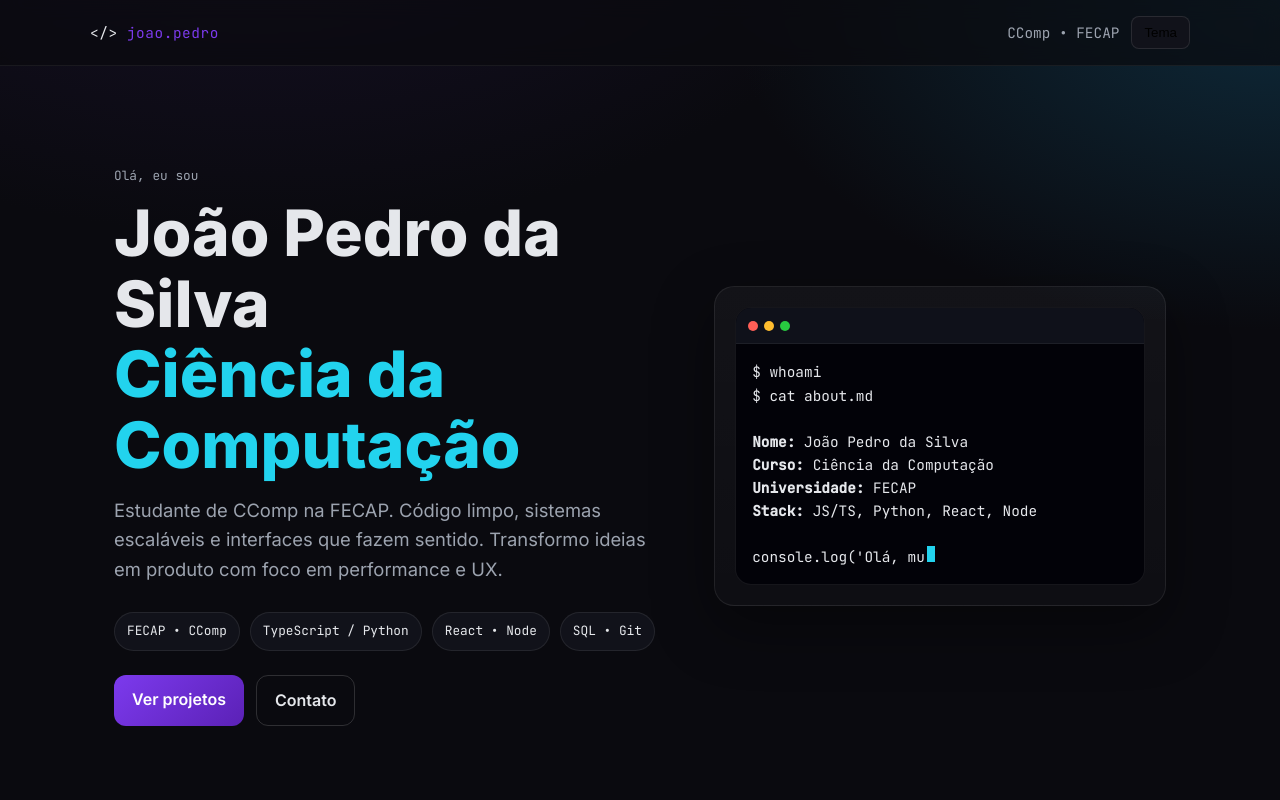
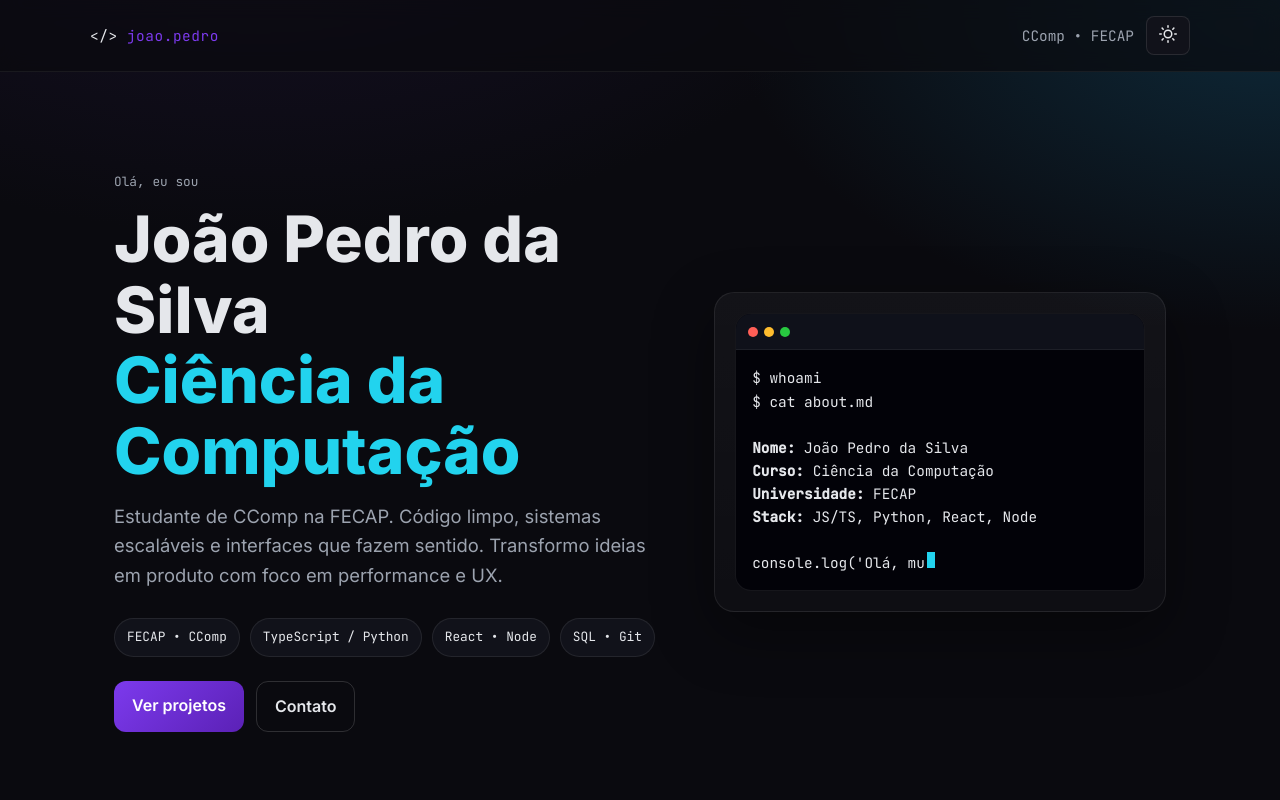
Before and after one commit to DebatingAlpaca/landing-page, a plain HTML site: page index.html in a window 1280 px wide. Shown: the top 800 px of the page. Drawn offline with Linux system fonts and the light colour scheme.

Commit message:
Use SVG icon for theme toggle and fix color contrast

```diff
--- a/index.html
+++ b/index.html
@@ -54,7 +54,7 @@ h1 .name{color:var(--accent-2)}
 .contact{display:grid;grid-template-columns:1fr 1fr;gap:24px}
 .contact-form{background:var(--panel);border:1px solid rgba(255,255,255,.06);padding:20px;border-radius:16px}
 .contact-form input,.contact-form textarea{width:100%;padding:10px;border-radius:8px;border:1px solid rgba(255,255,255,.1);background:transparent;color:var(--text);margin-bottom:12px;font-family:Inter}
-.theme-toggle{cursor:pointer;padding:8px 12px;border-radius:8px;background:var(--panel);border:1px solid rgba(255,255,255,.1)}
+.theme-toggle{cursor:pointer;padding:8px 12px;border-radius:8px;background:var(--panel);border:1px solid rgba(255,255,255,.1);color:var(--text)}
 footer{border-top:1px solid rgba(255,255,255,.06);padding:40px 0;color:var(--muted);font-size:.85rem;text-align:center}
 @media(max-width:900px){.hero{grid-template-columns:1fr;padding:70px 0}.contact{grid-template-columns:1fr}}
 </style>
@@ -65,7 +65,9 @@ footer{border-top:1px solid rgba(255,255,255,.06);padding:40px 0;color:var(--mut
     <div class="brand">&lt;/&gt; <span>joao.pedro</span></div>
     <div style="display:flex;gap:12px;align-items:center">
       <div style="font-family:'JetBrains Mono';color:var(--muted)">CComp • FECAP</div>
-      <button class="theme-toggle" id="themeToggle">Tema</button>
+      <button class="theme-toggle" id="themeToggle" aria-label="Alternar tema">
+  <svg width="18" height="18" viewBox="0 0 24 24" fill="none" stroke="currentColor" stroke-width="2" stroke-linecap="round" stroke-linejoin="round"><circle cx="12" cy="12" r="5"/><path d="M12 1v2M12 21v2M4.2 4.2l1.4 1.4M18.4 18.4l1.4 1.4M1 12h2M21 12h2M4.2 19.8l1.4-1.4M18.4 5.6l1.4-1.4"/></svg>
+</button>
     </div>
   </div>
 </header>
```
